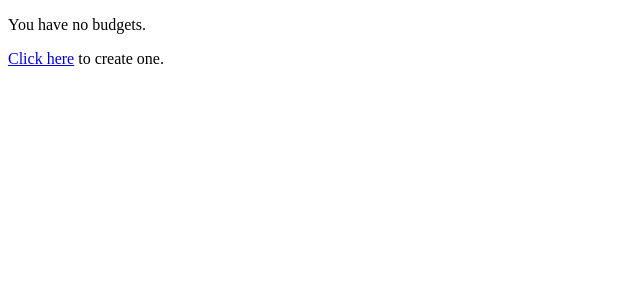
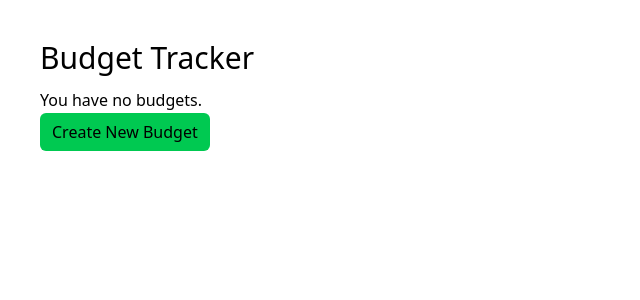
Before and after one commit to jfmario/cscia360-course-project, a Django app: page / in a window 1280 px wide. Shown: the top 300 px of the page, without its empty margins (0-640 px from the left). Run offline with Django 5.2, Linux system fonts and the light colour scheme; data that the repository does not hold is empty.

Commit message:
create new budget button

```diff
--- a/src/budget_tracker/templates/index.html
+++ b/src/budget_tracker/templates/index.html
@@ -1,16 +1,20 @@
-<!DOCTYPE html>
-<html>
-    <head>
-        <title>CSCIA 360 Budget Tracker</title>
-    </head>
-    <body>
-        {% for budget in budgets %}
-            <p>{{ budget.name }}</p>
-        {% empty %}
-            <p>You have no budgets.</p>
-            <p>
-                <a href="/budgets/new">Click here</a> to create one.
-            </p>
-        {% endfor %}
-    </body>
-</html>
+{% extends 'layouts/base.html' %}
+
+{% block body %}
+
+    <h1 class="mb-3 text-3xl">Budget Tracker</h1>
+
+    {% for budget in budgets %}
+        <p>{{ budget.name }}</p>
+    {% empty %}
+        <p>You have no budgets.</p>
+    {% endfor %}
+
+    <p class="mt-2">
+        <a
+            class="bg-green-500 dark:bg-green-800 px-3 py-2 rounded-md"
+            href="/budgets/new"
+        >Create New Budget</a>
+    </p>
+
+{% endblock %}
--- /dev/null
+++ b/src/budget_tracker/templates/layouts/base.html
@@ -0,0 +1,12 @@
+<!DOCTYPE html>
+<html>
+    <head>
+        <title>CSCIA 360 Budget Tracker</title>
+        <script src="https://cdn.jsdelivr.net/npm/@tailwindcss/browser@4"></script>
+    </head>
+    <body class="dark:bg-gray-900 dark:text-white font-sans p-10">
+        {% block body %}
+
+        {% endblock %}
+    </body>
+</html>
```
Also changed, not shown: src/budget_tracker/templates/new-budget.html (added, +11 -0 lines).
